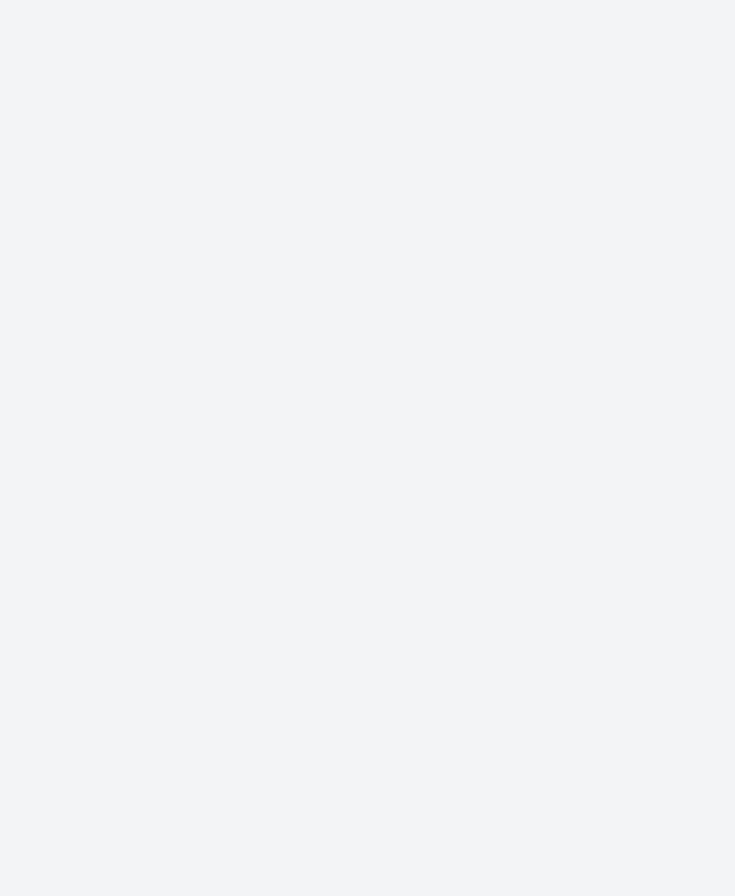
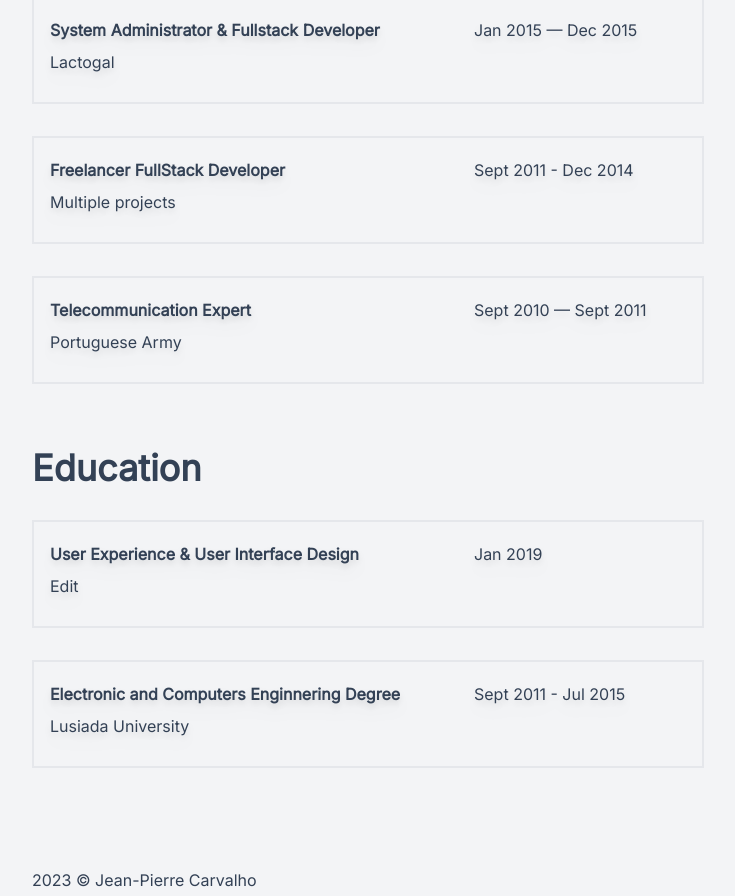
Before and after one commit to jeanpierrecarvalho/jeanpierrecarvalho.pt, a Nuxt app: page /about-me in a window 1280 px wide. Before the commit this address had no page. Shown: the part 1940-2836 px from the top of the page, without its empty margins (272-1007 px from the left). Before the commit the page ends 800 px from the top, so only its background shows below. Built offline with nearby package versions, Linux system fonts and the light colour scheme.

Commit message:
feat: new page about me

```diff
--- /dev/null
+++ b/pages/about-me.vue
@@ -0,0 +1,193 @@
+<template>
+  <header class=""></header>
+  <main class="mt-24">
+    <div class="m-auto max-w-2xl">
+      <h1 class="text-6xl font-bold headline">Hey, I'm Jean-Pierre Carvalho</h1>
+      <h2 class="text-4xl font-bold mt-4">
+        Staff Frontend Engineer at Emma Sleep
+      </h2>
+      <article class="mt-6">
+        <div class="text-md">
+          <div class="mt-0">
+            <p>
+              Hey there, I'm a super passionate Staff Frontend Developer,
+              currently living it up in beautiful Portugal. I've got over 10
+              years of experience under my belt, and my main focus has been on
+              agile development, top-notch architecture, and building awesome
+              teams. I'm all about crafting software products that not only work
+              like a charm but also look absolutely stunning! 😎🚀
+            </p>
+          </div>
+          <div class="mt-4">
+            <p>
+              Before diving headfirst into software stuff, I was all about being
+              a mechatronics whiz, dreaming of crafting cool robots. But when I
+              finally rolled up my sleeves and began coding those bots, it hit
+              me like a bolt of lightning—I was absolutely smitten with software
+              development! From that moment on, I was hooked and couldn't stop
+              gobbling up everything there was to know about it.
+            </p>
+          </div>
+          <div class="mt-4">
+            <p>
+              When I'm not knee-deep in code, you'll find me chillin' with my
+              girlfriend and my dog in Portugal or jet-setting around the world.
+              I'm into binge-watching TV shows and movies, gaming it up with my
+              buds, or just hanging out with them. I'm all about being curious
+              and digging deep, so I tinker with side projects, contribute to
+              open-source software, and always strive to level up my skills. Oh,
+              and after a hard day at the office, I love cookin' up some fresh,
+              tasty grub at home. Yum! 🍔🍕🍲
+            </p>
+          </div>
+          <div class="mt-4">
+            <p>
+              I'm all about that code life! I'm constantly whipping up fresh
+              indie projects just for kicks. My ultimate aim? Easy peasy – to
+              craft awesome stuff alongside awesome folks!
+            </p>
+          </div>
+        </div>
+      </article>
+      <h2 class="text-4xl font-bold mt-16">
+        My Crazy Ride Through the Coding World!
+      </h2>
+      <div class="mt-8 w-full border-2 p-4" v-for="job in jobs">
+        <div class="flex transition-all transform md:hover:scale-[1.01]">
+          <div
+            class="glass-light drop-shadow-lg hover:drop-shadow-2xl transition-all w-full"
+          >
+            <div class="flex flex-row items-start md:items-center">
+              <div class="flex flex-row mb-2 w-full">
+                <div class="flex flex-col w-4/6 justify-between">
+                  <h3 class="font-bold">
+                    {{ job.role }}
+                  </h3>
+                  <h4>
+                    {{ job.company }}
+                    <!-- <a
+                      href="https://lexir.com/"
+                      target="_blank"
+                      rel="noopener noreferrer"
+                      class="underlined relative"
+                    >
+                      </a
+                    > -->
+                  </h4>
+                </div>
+                <div class="w-2/6">
+                  <span class="text-sm md:text-base">
+                    {{ job.timePeriod }}</span
+                  >
+                </div>
+              </div>
+            </div>
+          </div>
+        </div>
+      </div>
+      <h2 class="text-4xl font-bold mt-16">Education</h2>
+      <div
+        class="mt-8 w-full border-2 p-4"
+        v-for="certification in certifications"
+      >
+        <div class="flex transition-all transform md:hover:scale-[1.01]">
+          <div
+            class="glass-light drop-shadow-lg hover:drop-shadow-2xl transition-all w-full"
+          >
+            <div class="flex flex-row items-start md:items-center">
+              <div class="flex flex-row mb-2 w-full">
+                <div class="flex flex-col w-4/6 justify-between">
+                  <h3 class="font-bold">
+                    {{ certification.title }}
+                  </h3>
+                  <h4>
+                    {{ certification.company }}
+                    <!-- <a
+                      href="https://lexir.com/"
+                      target="_blank"
+                      rel="noopener noreferrer"
+                      class="underlined relative"
+                    >
+                      </a
+                    > -->
+                  </h4>
+                </div>
+                <div class="w-2/6">
+                  <span class="text-sm md:text-base">
+                    {{ certification.timePeriod }}</span
+                  >
+                </div>
+              </div>
+            </div>
+          </div>
+        </div>
+      </div>
+    </div>
+  </main>
+  <footer class="m-auto max-w-2xl mt-24">
+    {{ current_year }} © Jean-Pierre Carvalho
+  </footer>
+</template>
+
+<script setup lang="ts">
+const current_year = new Date().getFullYear()
+const jobs = [
+  {
+    role: 'Staff Frontend Engineer',
+    timePeriod: 'Jan 2023 — Present',
+    company: 'Emma Sleep',
+  },
+  {
+    role: 'CTO (Co-founder) & Software Architect',
+    timePeriod: 'Aug 2021 — Oct 2022',
+    company: 'Lexir',
+  },
+  {
+    role: 'CTO (Founder) & Software Architect',
+    timePeriod: 'Aug 2019 — Dec 2022',
+    company: 'Plug With Us',
+  },
+  {
+    role: 'CTO & Software Architect',
+    timePeriod: 'Sept 2017 — Jan 2020',
+    company: 'IHTP',
+  },
+  {
+    role: 'Web Optimization Coordinator & Developer',
+    timePeriod: 'Nov 2016 — Sept 2017',
+    company: 'Sonae (Bit)',
+  },
+  {
+    role: 'Tech Lead & FullStack Developer',
+    timePeriod: 'Jan 2016 — Nov 2016',
+    company: 'Actuarial Group',
+  },
+  {
+    role: 'System Administrator & Fullstack Developer',
+    timePeriod: 'Jan 2015 — Dec 2015',
+    company: 'Lactogal',
+  },
+  {
+    role: 'Freelancer FullStack Developer',
+    timePeriod: 'Sept 2011 - Dec 2014',
+    company: 'Multiple projects',
+  },
+  {
+    role: 'Telecommunication Expert',
+    timePeriod: 'Sept 2010 — Sept 2011',
+    company: 'Portuguese Army',
+  },
+]
+const certifications = [
+  {
+    title: 'User Experience & User Interface Design',
+    timePeriod: 'Jan 2019',
+    company: 'Edit',
+  },
+  {
+    title: 'Electronic and Computers Enginnering Degree',
+    timePeriod: 'Sept 2011 - Jul 2015',
+    company: 'Lusiada University',
+  },
+]
+</script>
--- a/pages/index.vue
+++ b/pages/index.vue
@@ -2,7 +2,7 @@
   <header class=""></header>
   <main class="mt-24">
     <div class="m-auto max-w-2xl">
-      <h1 class="text-4xl font-bold headline">Jean-Pierre Carvalho</h1>
+      <h1 class="text-6xl font-bold headline">Hey, I'm Jean-Pierre Carvalho</h1>
       <article class="mt-6">
         <div class="text-md">
           <div class="mt-0">
```
